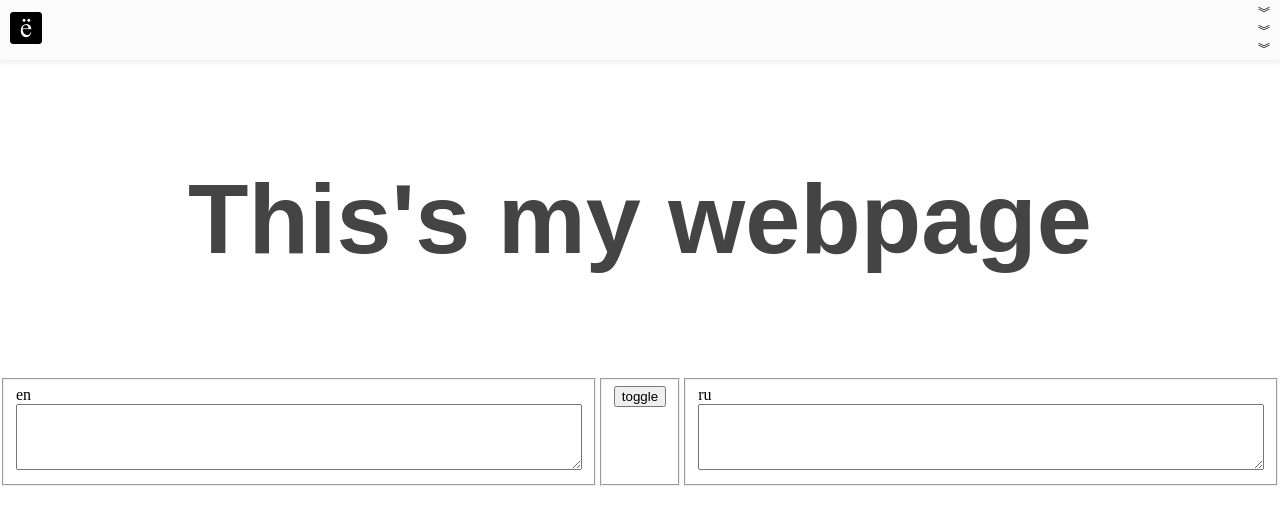
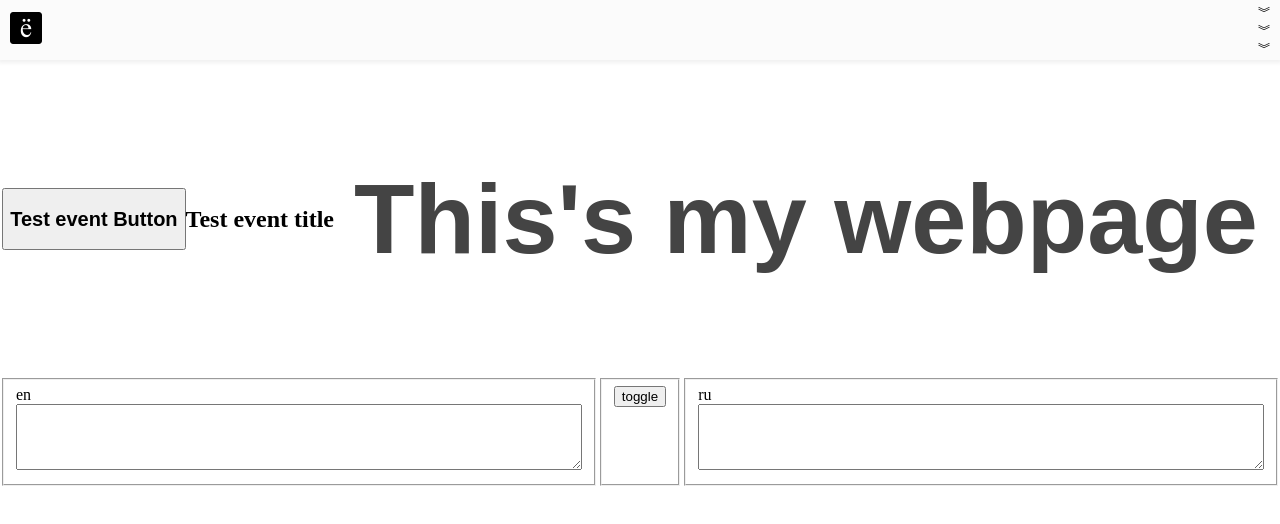
Before and after one commit to spdimmy/spdimmy, a React (Create React App) app: page / in a window 1280 px wide. Shown: the top 524 px of the page. Built offline with nearby package versions, Linux system fonts and the light colour scheme.

Commit message:
update adding gtag

```diff
--- a/public/index.html
+++ b/public/index.html
@@ -25,6 +25,16 @@
       work correctly both with client-side routing and a non-root public URL.
       Learn how to configure a non-root public URL by running `npm run build`.
     -->
+    <script async src="https://www.googletagmanager.com/gtag/js?id=UA-189379289-1"></script>
+    <script>
+      window.dataLayer = window.dataLayer || [];
+      function gtag(){dataLayer.push(arguments);}
+      gtag('js', new Date());
+
+      gtag('config', 'UA-189379289-1');
+    </script>
+
+    <script src="https://www.googleoptimize.com/optimize.js?id=OPT-5RX4RBQ"></script>
   </head>
   <body>
     <noscript>You need to enable JavaScript to run this app.</noscript>
--- a/src/components/fun-block/fun-block.jsx
+++ b/src/components/fun-block/fun-block.jsx
@@ -63,8 +63,28 @@ const FunBlock = () => {
     triggerElement.addEventListener("click", click, false);
   }, []);
 
+  const handleTestClickButton = (e) => {
+    e.preventDefault();
+
+    window.gtag('event', 'event_button_1', {
+      'event_category': 'event_category_button_1',
+      'event_label' : 'event_label_button_1',
+    });
+  };
+
+  const handleTestClickTitle = (e) => {
+    e.preventDefault();
+
+    window.gtag('event', 'event_title_1', {
+      'event_category': 'event_category_title_1',
+      'event_label' : 'event_label_title_1',
+    });
+  };
+
   return (
     <section id="bounce-harm" className={styles.funBlock}>
+      <button onClick={handleTestClickButton}><h2>Test event Button</h2></button>
+      <div><h2 onClick={handleTestClickTitle}>Test event title</h2></div>
       <h1 className={`${styles.funBlock_title} fun-block__title--step-1`} ref={ref}>
         This's my webpage
       </h1>
```
